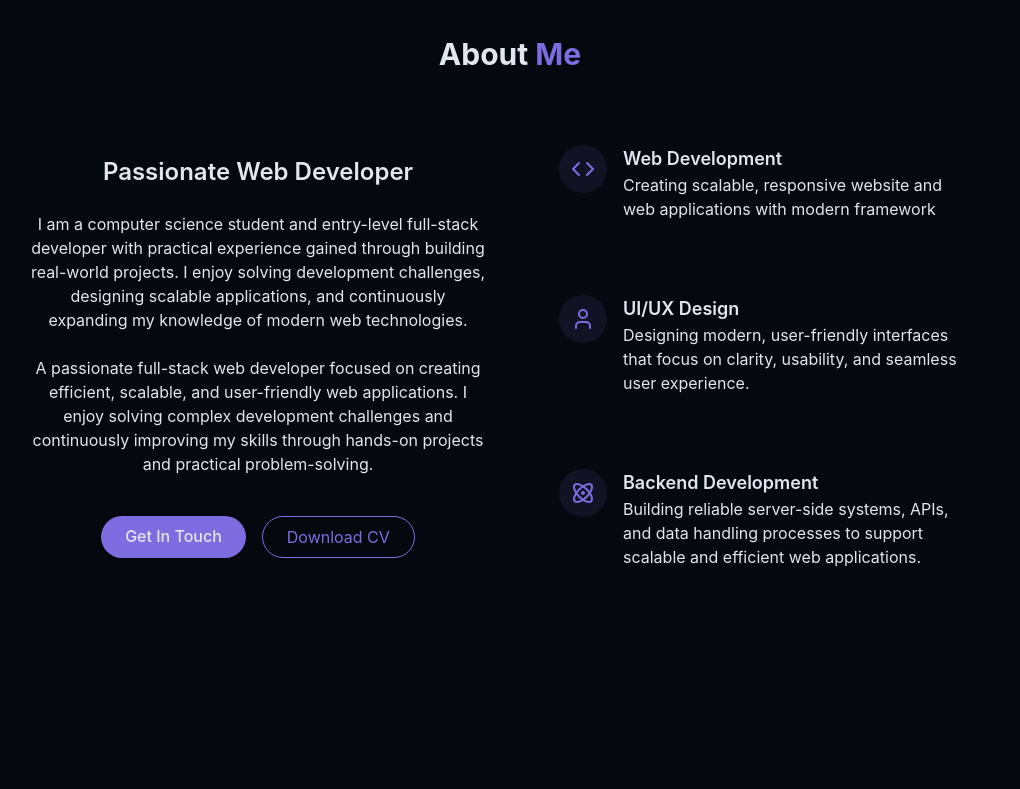
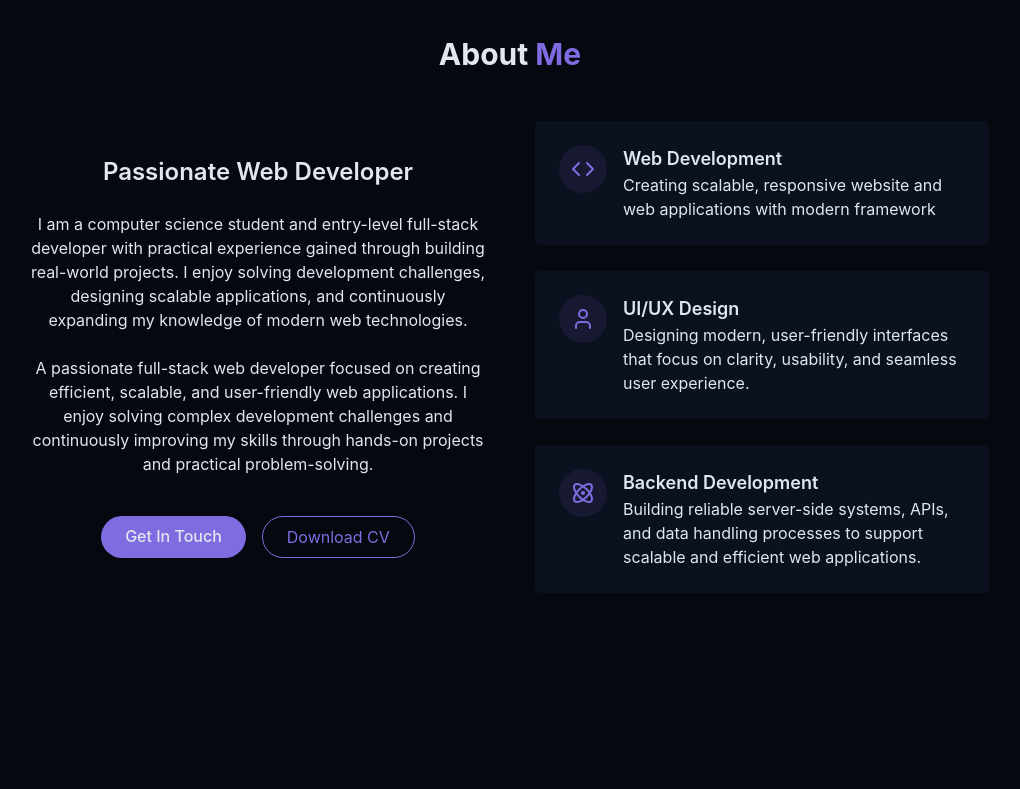
Before and after one commit to MihirKumar-09/PORTFOLIO, a React (Vite) app: page / in a window 1280 px wide. Shown: the part 860-1649 px from the top of the page, without its empty margins (130-1150 px from the left). Built offline with nearby package versions, Linux system fonts and the light colour scheme; no server answers.

Commit message:
Fix some issue

```diff
--- a/src/components/Navbar.jsx
+++ b/src/components/Navbar.jsx
@@ -15,7 +15,7 @@ export default function Navbar() {
 
   useEffect(() => {
     const handleScroll = () => {
-      setIsScrolled(window.screenY > 10);
+      setIsScrolled(window.scrollY > 10);
     };
 
     window.addEventListener("scroll", handleScroll);
--- a/src/index.css
+++ b/src/index.css
@@ -79,7 +79,7 @@
     --background: 222 47% 4%;
     --foreground: 213 31% 91%;
 
-    --card: 222 47% 4%;
+    --card: 222 47% 8%;
 
     --primary: 250 65% 65%;
     --primary-foreground: 213 31% 91%;
```
